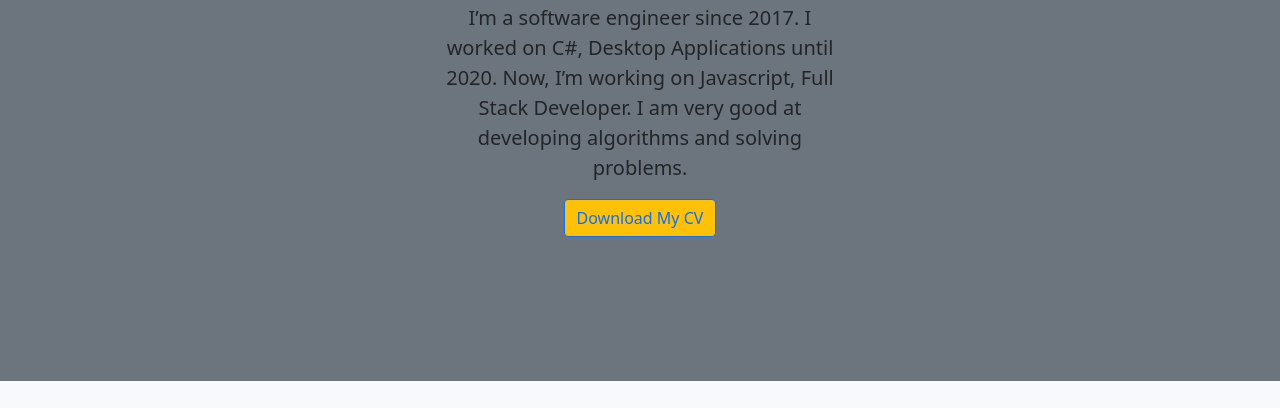
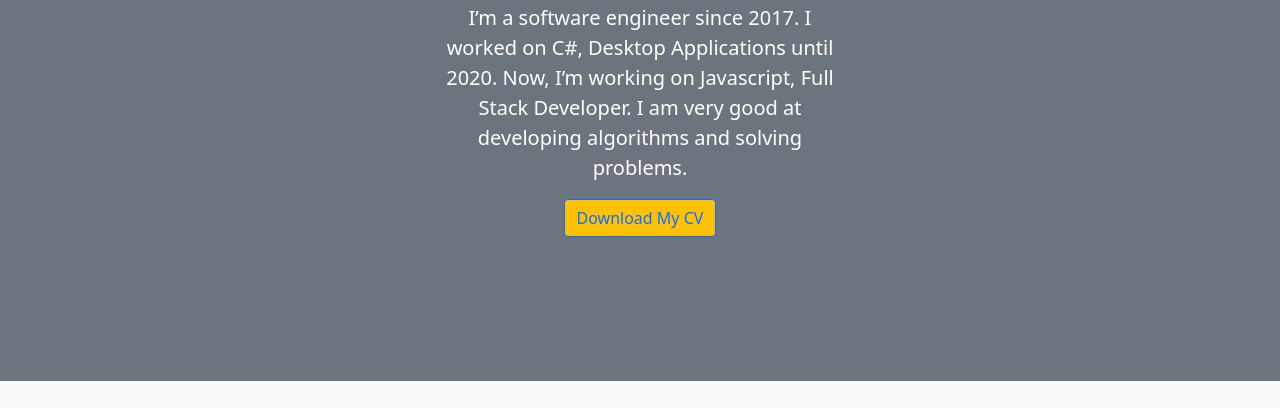
Before and after one commit to osmcgrgenc/osmcgrgenc.github.io, a plain HTML site: page index.html in a window 1280 px wide. Shown: the part 197-605 px from the top of the page. Drawn offline with nearby package versions, Linux system fonts and the light colour scheme.

Commit message:
about text white

```diff
--- a/index.html
+++ b/index.html
@@ -102,7 +102,7 @@ için çabalayan bir yazılımcıyım.">
   <div id="about" class="position-relative overflow-hidden p-3 p-md-5 text-center bg-secondary">
     <div class="col-md-5 p-lg-5 mx-auto my-5">
       <h1>About Me</h1>
-      <p class="lead">I’m a software engineer since 2017. I worked on C#, Desktop Applications until 2020. Now,
+      <p class="lead text-white">I’m a software engineer since 2017. I worked on C#, Desktop Applications until 2020. Now,
         I’m working on Javascript, Full Stack Developer. I am very good at developing algorithms and solving
         problems.</p>
       <a class="btn btn-outline-primary bg-warning" target="_blank"
```
